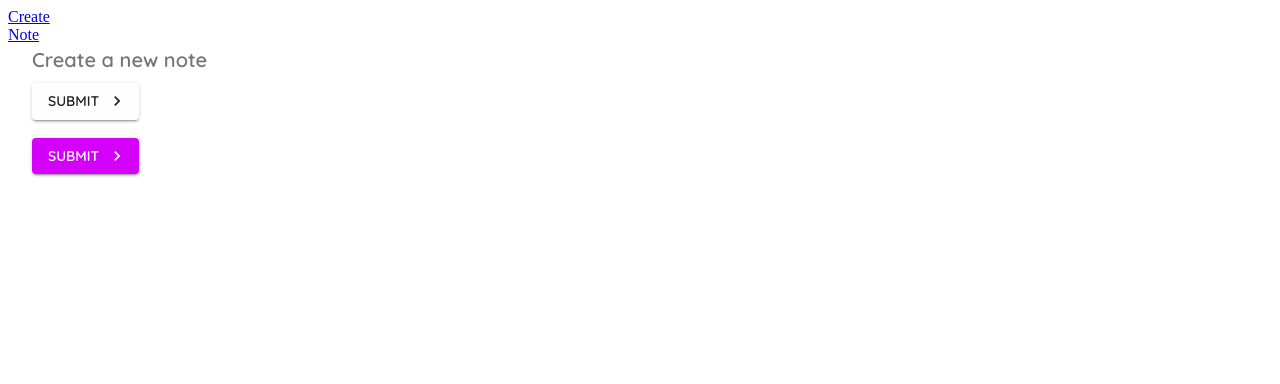
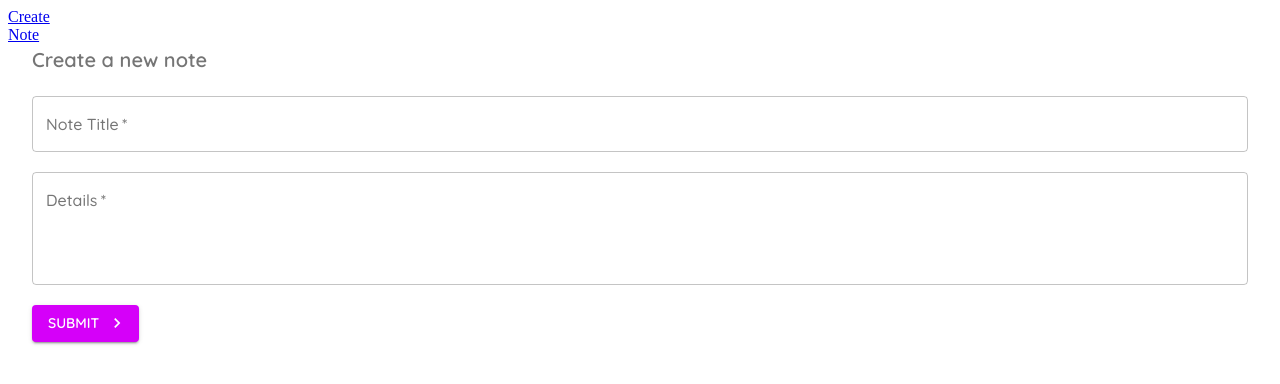
Before and after one commit to pluto123/material_ui_tutorial, a React (Create React App) app: page /create in a window 1280 px wide. Shown: the top 384 px of the page. Built offline with nearby package versions, Linux system fonts and the light colour scheme.

Commit message:
text field usage

```diff
--- a/src/pages/Create.jsx
+++ b/src/pages/Create.jsx
@@ -2,10 +2,56 @@ import { Component } from 'react'
 import Typography from '@material-ui/core/Typography'
 import Button from '@material-ui/core/Button'
 import Container from '@material-ui/core/Container'
-import KeyboardArrowRightIcon from '@material-ui/icons/KeyboardArrowRight';
+import KeyboardArrowRightIcon from '@material-ui/icons/KeyboardArrowRight'
+import { withStyles } from "@material-ui/core/styles"
+import TextField from '@material-ui/core/TextField'
+
+const useStyles = () => ({
+    field: {
+        marginTop: 20,
+        marginBottom: 20,
+        display: 'block'
+    }
+})
 
 class Create extends Component {
+    state = {
+        title: '',
+        details: '',
+        titleError: false,
+        detailsError: false
+    }
+
+    handleTitle = (e) => {
+        this.setState({title: e.target.value.trim()})
+    }
+
+    handleDetails = (e) => {
+        this.setState({details: e.target.value.trim()})
+    }
+
+    handleSubmit = (e) => {
+        const {title, details} = this.state
+
+        e.preventDefault()
+        if (title === '') {
+            this.setState({titleError: true})
+        }
+        else {
+            this.setState({titleError: false})
+        }
+        if (details === '') {
+            this.setState({detailsError: true})
+        }
+        else {
+            this.setState({detailsError: false})
+        }
+
+        console.log(this.state)
+    }
+
     render() {
+        const { classes } = this.props
         return (
             <Container>
                 <Typography
@@ -16,18 +62,31 @@ class Create extends Component {
                 >
                     Create a new note
                 </Typography>
+                <form noValidate autoComplete="off">
+                    <TextField
+                        onChange={this.handleTitle}
+                        className={classes.field}
+                        label="Note Title"
+                        color="secondary"
+                        variant="outlined"
+                        fullWidth
+                        required
+                        error={this.state.titleError}
+                    />
+                    <TextField
+                        onChange={this.handleDetails}
+                        className={classes.field}
+                        label="Details"
+                        color="secondary"
+                        variant="outlined"
+                        multiline
+                        rows={4}
+                        fullWidth
+                        required
+                        error={this.state.detailsError}
+                    />
                     <Button
-                onClick={() => console.log('You clicked me')}
-                type="sumbit"
-                color="primary"
-                variant="contained"
-                endIcon={<KeyboardArrowRightIcon />}
-            >
-                Submit
-            </Button>
-            <br />
-            <br />
-            <Button
+                        onClick={this.handleSubmit}
                         type="sumbit"
                         color="secondary"
                         variant="contained"
@@ -35,9 +94,10 @@ class Create extends Component {
                     >
                         Submit
                     </Button>
+                </form>
             </Container>
         )
     }
 }
 
-export default Create
+export default withStyles(useStyles) (Create)
```
Lines whose indentation alone changed are shown as unchanged.
